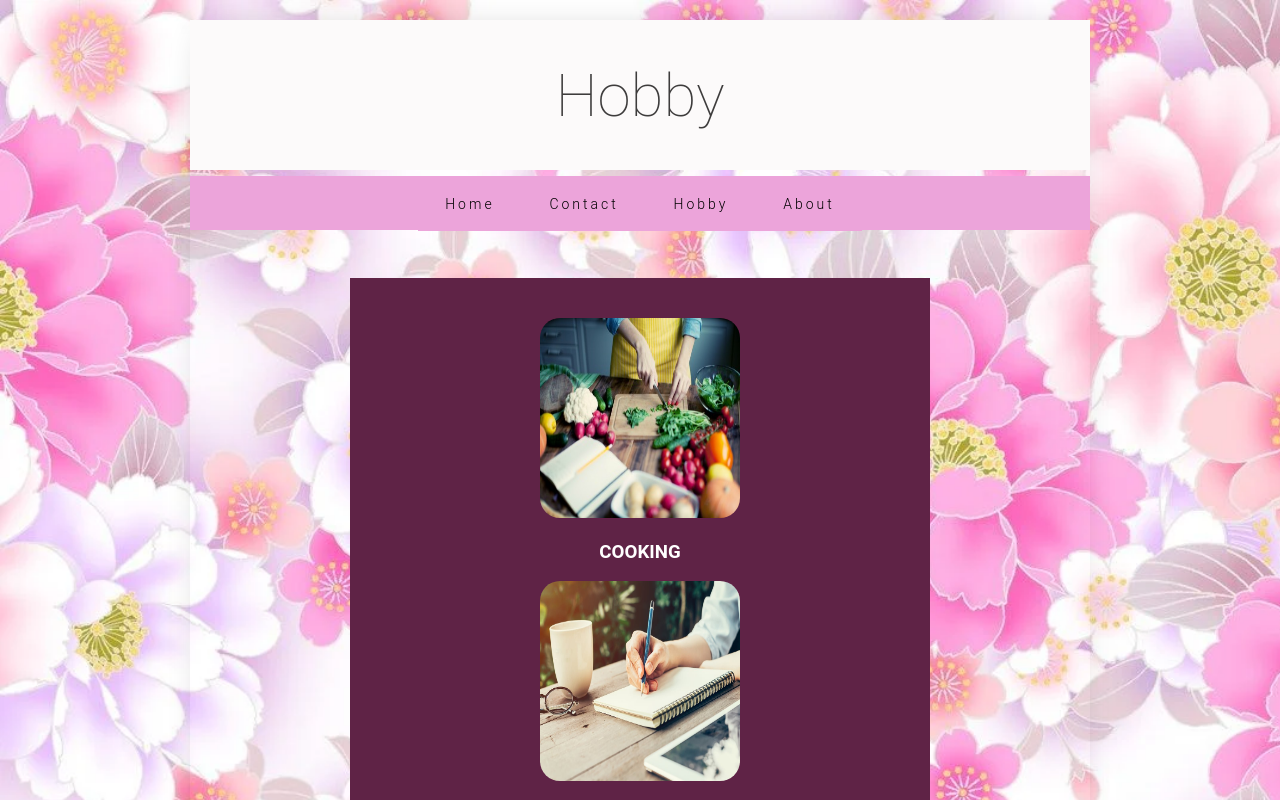
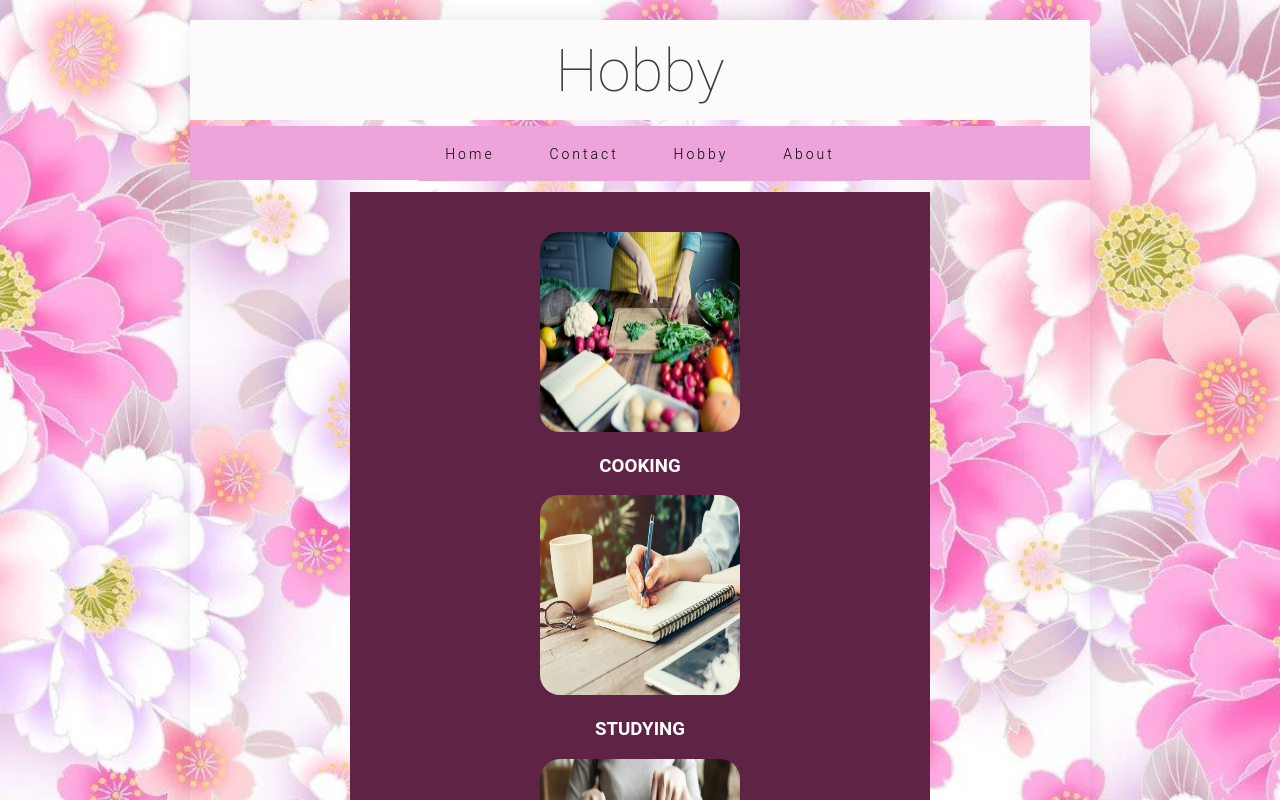
Before and after one commit to gericaconcordia/concordia.github.io, a plain HTML site: page hobby.html in a window 1280 px wide. Shown: the top 800 px of the page. Drawn offline with Linux system fonts and the light colour scheme.

Commit message:
concordia

```diff
--- a/style.css
+++ b/style.css
@@ -25,7 +25,7 @@ body{
       .main-container header{
         background-color: #fcfafa;
         width: 100%;
-        height: 150px;
+        height: 100px;
         display: flex;
         justify-content: center;
         align-items: center;
@@ -161,7 +161,7 @@ body{
     padding: 40px;
     text-align: center;
     margin: auto;
-    margin-top: 5%;
+    margin-top: 1%;
     color: white;
 
   }
```
Also changed, not shown: home.html (+0 -1 lines).
